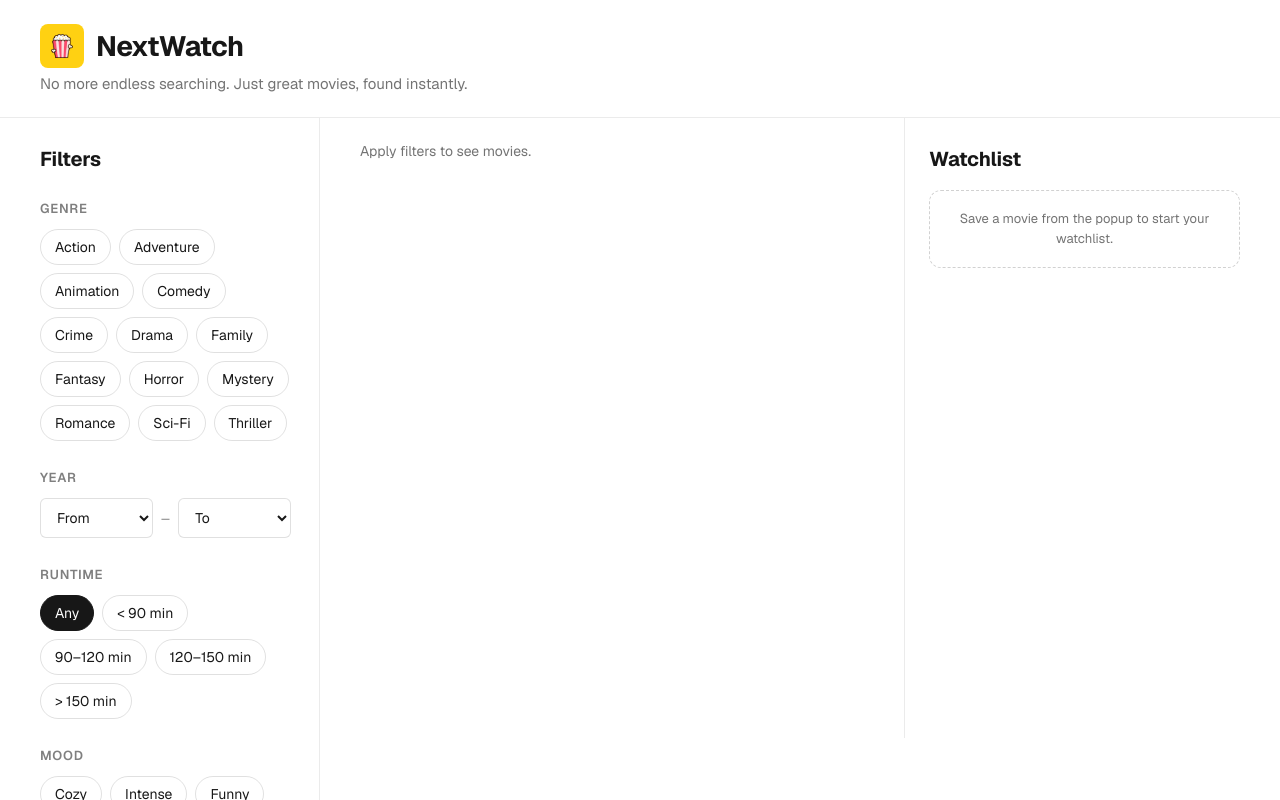
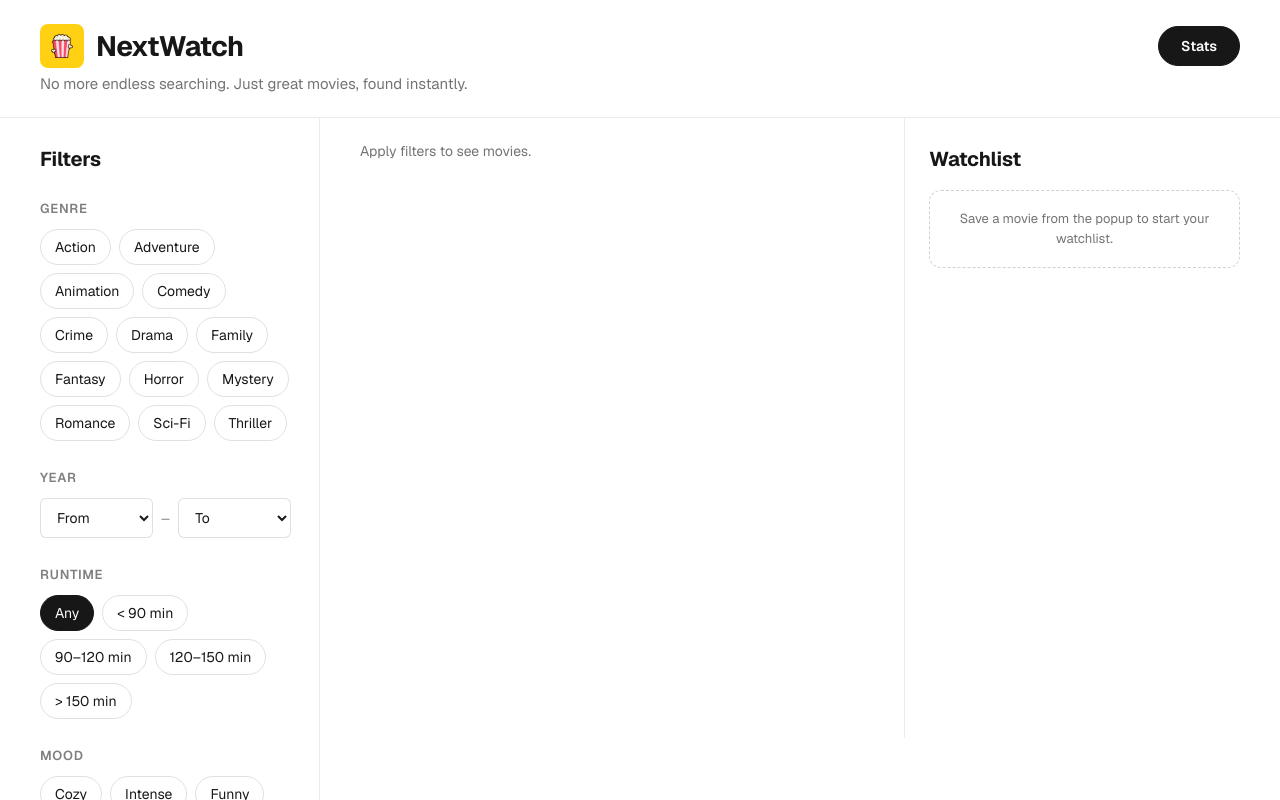
Before and after one commit to aming188/cse2004-final-project, a Next.js app: page / in a window 1280 px wide. Shown: the top 800 px of the page. Built offline with nearby package versions, Linux system fonts and the light colour scheme.

Commit message:
add localStorage functionality to store stats

```diff
--- a/src/app/components/Watchlist.js
+++ b/src/app/components/Watchlist.js
@@ -6,11 +6,11 @@ import WatchedPopup from "./WatchedPopup";
 
 const TMDB_IMAGE_BASE = "https://image.tmdb.org/t/p/w154";
 
-export default function Watchlist({ movies = [], onRemove }) {
+export default function Watchlist({ movies = [], onRemove, onMarkWatched }) {
   const [ratingFor, setRatingFor] = useState(null);
 
-  const handleSubmitRating = ({ movieId }) => {
-    onRemove?.(movieId);
+  const handleSubmitRating = ({ movieId, liked, rating }) => {
+    onMarkWatched?.({ movieId, liked, rating });
     setRatingFor(null);
   };
 
--- a/src/app/page.js
+++ b/src/app/page.js
@@ -10,12 +10,19 @@ import Watchlist from "./components/Watchlist";
 import styles from "./page.module.css";
 
 const WATCHLIST_STORAGE_KEY = "nextwatch:watchlist";
+const STATS_STORAGE_KEY = "nextwatch:stats";
+
+const EMPTY_STATS = {
+  liked: { count: 0, totalStars: 0 },
+  disliked: { count: 0, totalStars: 0 },
+};
 
 export default function Home() {
   const [movies, setMovies] = useState([]);
   const [error, setError] = useState(null);
   const [selectedMovie, setSelectedMovie] = useState(null);
   const [watchlist, setWatchlist] = useState(null);
+  const [stats, setStats] = useState(null);
 
   useEffect(() => {
     try {
@@ -24,6 +31,23 @@ export default function Home() {
       setWatchlist(Array.isArray(parsed) ? parsed : []);
     } catch {
       setWatchlist([]);
+    }
+
+    try {
+      const raw = window.localStorage.getItem(STATS_STORAGE_KEY);
+      const parsed = raw ? JSON.parse(raw) : EMPTY_STATS;
+      setStats({
+        liked: {
+          count: parsed?.liked?.count ?? 0,
+          totalStars: parsed?.liked?.totalStars ?? 0,
+        },
+        disliked: {
+          count: parsed?.disliked?.count ?? 0,
+          totalStars: parsed?.disliked?.totalStars ?? 0,
+        },
+      });
+    } catch {
+      setStats(EMPTY_STATS);
     }
   }, []);
 
@@ -38,6 +62,15 @@ export default function Home() {
       console.log("Error setting localStorage item");
     }
   }, [watchlist]);
+
+  useEffect(() => {
+    if (stats === null) return;
+    try {
+      window.localStorage.setItem(STATS_STORAGE_KEY, JSON.stringify(stats));
+    } catch {
+      console.log("Error setting localStorage item");
+    }
+  }, [stats]);
 
   const handleResults = ({ movies, error }) => {
     setMovies(movies);
@@ -57,10 +90,28 @@ export default function Home() {
     setWatchlist((prev) => (prev ?? []).filter((m) => m.id !== movieId));
   };
 
+  const handleMarkWatched = ({ movieId, liked, rating }) => {
+    if (liked !== null) {
+      setStats((prev) => {
+        const current = prev ?? EMPTY_STATS;
+        const key = liked ? "liked" : "disliked";
+        return {
+          ...current,
+          [key]: {
+            count: current[key].count + 1,
+            totalStars: current[key].totalStars + rating,
+          },
+        };
+      });
+    }
+    handleRemoveFromWatchlist(movieId);
+  };
+
   return (
     <div className={styles.page}>
       <header className={styles.header}>
         <div className={styles.headerInner}>
+          <div className={styles.headerTop}>
             <div className={styles.titleRow}>
               <Image
                 src={popcorn}
@@ -71,6 +122,10 @@ export default function Home() {
                 priority
               />
               <h1 className={styles.title}>NextWatch</h1>
+            </div>
+            <button type="button" className={styles.statsButton}>
+              Stats
+            </button>
           </div>
           <p className={styles.description}>
             No more endless searching. Just great movies, found instantly.
@@ -88,6 +143,7 @@ export default function Home() {
         <Watchlist
           movies={watchlist ?? []}
           onRemove={handleRemoveFromWatchlist}
+          onMarkWatched={handleMarkWatched}
         />
       </main>
 
--- a/src/app/page.module.css
+++ b/src/app/page.module.css
@@ -20,10 +20,38 @@
   gap: 6px;
 }
 
+.headerTop {
+  display: flex;
+  align-items: center;
+  justify-content: space-between;
+  gap: 16px;
+}
+
 .titleRow {
   display: flex;
   align-items: center;
   gap: 12px;
+}
+
+.statsButton {
+  font-family: inherit;
+  font-size: 14px;
+  font-weight: 600;
+  padding: 10px 22px;
+  border-radius: 22px;
+  border: 1px solid var(--foreground);
+  background: var(--foreground);
+  color: var(--background);
+  cursor: pointer;
+  transition: opacity 0.15s ease, transform 0.05s ease;
+}
+
+.statsButton:hover {
+  opacity: 0.85;
+}
+
+.statsButton:active {
+  transform: translateY(1px);
 }
 
 .logo {
```
Lines whose indentation alone changed are shown as unchanged.
